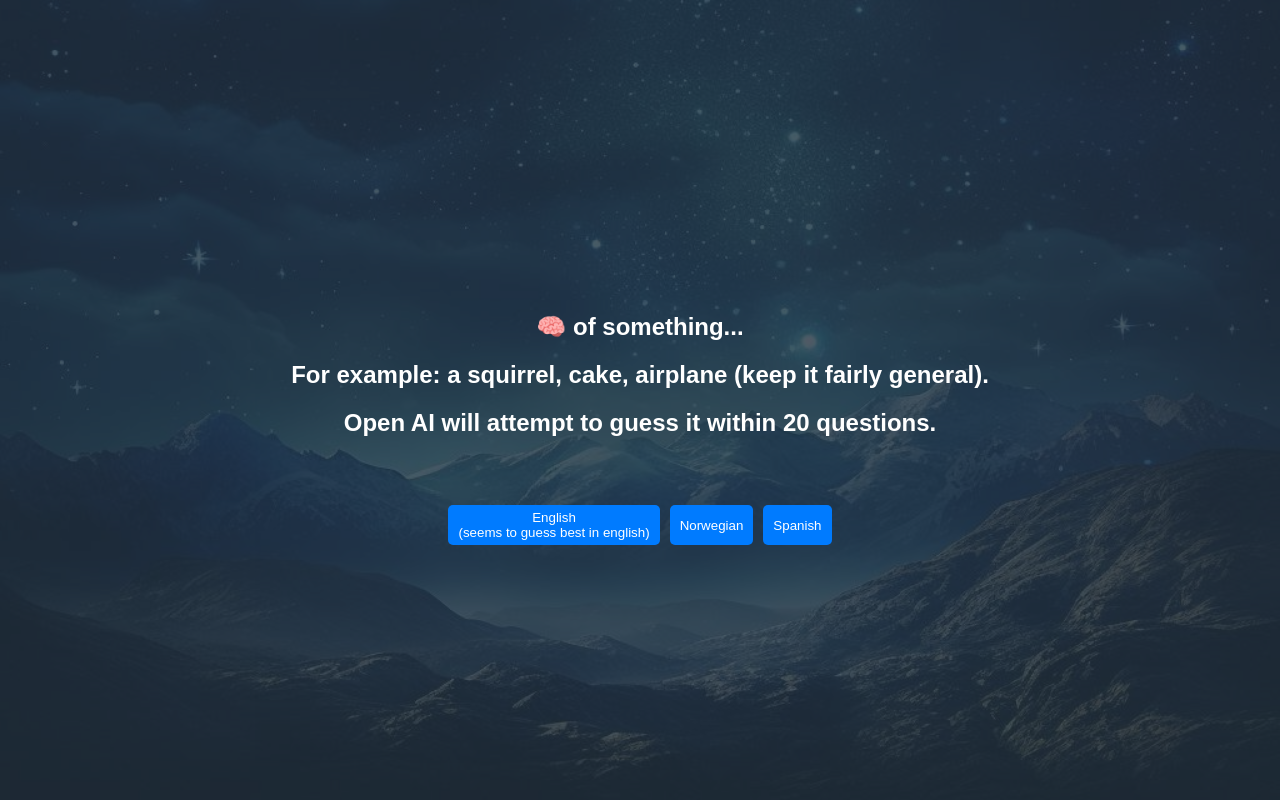
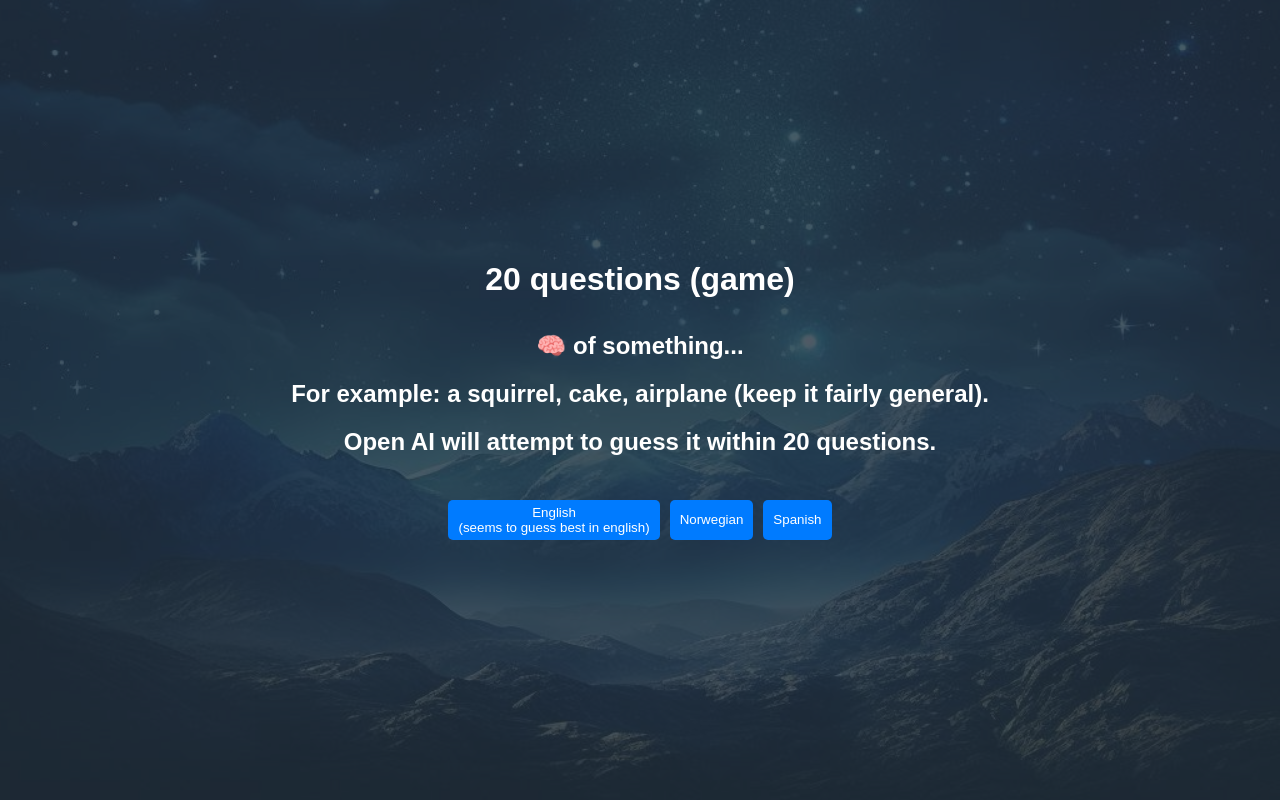
Before and after one commit to Mor10Mort/20QuestionsGame, a Next.js app: page / in a window 1280 px wide. Built offline with nearby package versions, Linux system fonts and the light colour scheme.

Commit message:
intro tekst

```diff
--- a/pages/index.tsx
+++ b/pages/index.tsx
@@ -95,6 +95,7 @@
     <div>
       {!gameStarted && (
         <div className='intro-container'>
+          <h1 className='introTitle'>20 questions (game)</h1>
           <h2 className="introText">
             🧠 of something...<br />
             For example: a squirrel, cake, airplane (keep it fairly general).<br />
--- a/pages/styles.css
+++ b/pages/styles.css
@@ -54,8 +54,11 @@
 border-radius: 1em;
 font-size: 1.5em;
 }
+.introTitle{
+  color:white;
+}
 .introText{
-  margin:2em;
+  margin:1em 0;
   line-height: 2em;
 }
 .playAgain {
```
